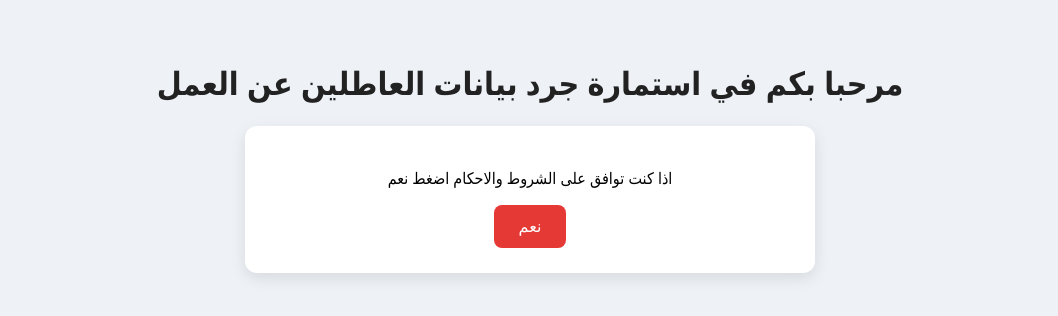
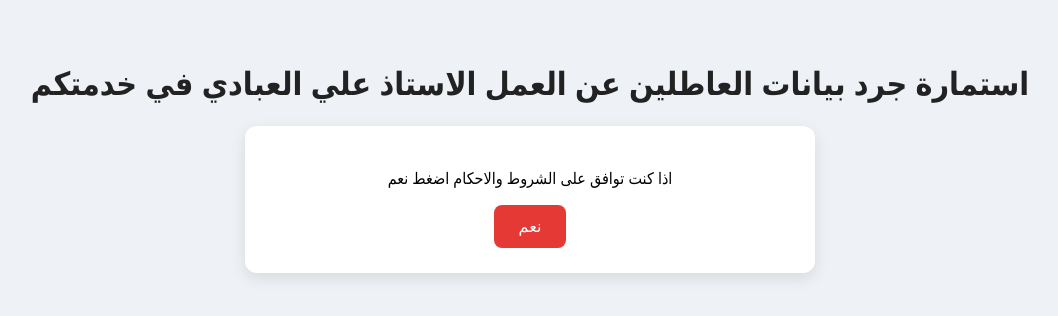
Before and after one commit to fvvkbtmxyt-ship-it/Ali, a plain HTML site: page index.html in a window 1280 px wide. Shown: the whole page, without its empty margins (110-1168 px from the left). Drawn offline with Linux system fonts and the light colour scheme.

Commit message:
Update title and heading in index.html

```diff
--- a/index.html
+++ b/index.html
@@ -3,7 +3,7 @@
 <head>
 <meta charset="UTF-8">
 <meta name="viewport" content="width=device-width, initial-scale=1.0">
-<title>استمارة جرد العاطلين عن العمل الاستاذ علي العبادي في خدمتكم</title>
+<title>استمارة جرد العاطلين عن العمل  </title>
 <style>
 body { font-family: "Segoe UI", Tahoma, Arial, sans-serif; direction: rtl; margin:0; padding:0; background:#eef2f7; text-align:center;}
 .page { display:none; padding: 40px; }
@@ -21,7 +21,7 @@ img { max-width:100%; border-radius:10px; margin:20px 0; }
 
 <!-- الصفحة 1: الترحيب -->
 <div id="page1" class="page active">
-  <h1>مرحبا بكم في استمارة جرد بيانات العاطلين عن العمل</h1>
+  <h1>استمارة جرد بيانات العاطلين عن العمل الاستاذ علي العبادي في خدمتكم </h1>
   <div class="box">
     <p>اذا كنت توافق على الشروط والاحكام اضغط نعم</p>
     <button class="red-btn" onclick="gotoPage(2)">نعم</button>
```
